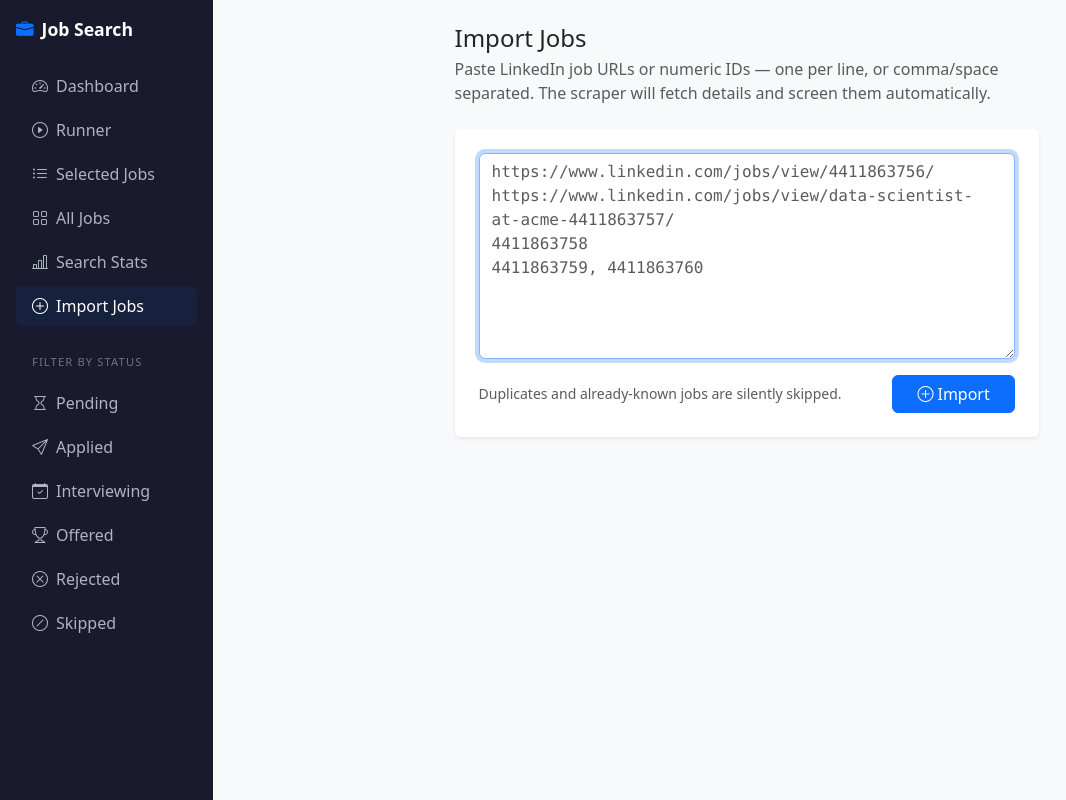
After one commit to mertalpaydin/AI-assisted-job-search-tool, a Flask app: page /jobs/import in a window 1280 px wide. The commit adds this page. Shown: the whole page, without its empty margins (0-1066 px from the left). Run offline with Flask 3, Linux system fonts and the light colour scheme.

Commit message:
Add title pre-filter to reduce screening API costs, plus web UI and pipeline improvements
- Add keyword-based title filter in SearchWorker: blocks obviously irrelevant jobs
  (Sexologist, Dietitian, Legal Counsel, etc.) before DB insert or API calls.
  Validated against 14k jobs: 30.8% of rejections blocked, 97.9% of selections kept.
- Add utils/analyze_title_keywords.py to tune the allowlist from DB data
- Add TitleFilterConfig to SearchConfig (config/config.yaml: title_filter.require_any)
- Web UI: add manual job import page (/jobs/import) with LinkedIn URL parsing
- Web UI: add live search and remote-only toggle to jobs list
- Web UI: add Import Jobs nav link
- DB: add get_job_status(), purge_cover_letter_nulls(); fix stuck empty CL rows
- Cover letter: guard against empty API responses
- Prompts: tighten location rule (relocation conflicts), add no-bold/italic rule
- Remove docs/project-summary.md

Co-Authored-By: Claude Sonnet 4.6 <noreply@anthropic.com>

```diff
--- a/src/job_search/ai/cover_letter.py
+++ b/src/job_search/ai/cover_letter.py
@@ -153,6 +153,11 @@ class CoverLetterWorker:
             self._db.mark_cover_letter_error(job_id, str(exc), retry_count=max_retries)
             return
 
+        if not text or not text.strip():
+            logger.error("Cover letter for job {} returned empty text — marking as error", job_id)
+            self._db.mark_cover_letter_error(job_id, "Empty response from API", retry_count=max_retries)
+            return
+
         self._db.save_cover_letter(job_id, text, cl_cfg.model, key_idx)
         logger.info("Cover letter generated for job {} ({})", job_id, job.title)
 
--- a/src/job_search/core/config.py
+++ b/src/job_search/core/config.py
@@ -25,11 +25,16 @@ class RateLimitConfig(BaseModel):
     idle_cycle_delay: float = 60.0  # seconds to wait after a full cycle with 0 new jobs
 
 
+class TitleFilterConfig(BaseModel):
+    require_any: list[str] = []  # at least one must match (word-boundary, case-insensitive); empty = disabled
+
+
 class SearchConfig(BaseModel):
     keywords: list[str]
     locations: list[LocationConfig]
     rate_limits: RateLimitConfig = Field(default_factory=RateLimitConfig)
     max_pages: int = 5  # pages of 100 results each, per keyword+location
+    title_filter: TitleFilterConfig = Field(default_factory=TitleFilterConfig)
 
 
 class ScreeningModelConfig(BaseModel):
--- a/src/job_search/web/app.py
+++ b/src/job_search/web/app.py
@@ -7,6 +7,7 @@ Run with:  job-search web
 from __future__ import annotations
 
 import os
+import re
 import threading
 from datetime import datetime
 from pathlib import Path
@@ -218,6 +219,66 @@ def _redirect_to_list(form) -> "Response":
 
 
 # ---------------------------------------------------------------------------
+# Manual Job Import
+# ---------------------------------------------------------------------------
+
+# Matches a bare numeric ID or extracts the ID from a LinkedIn jobs URL.
+# LinkedIn URL formats:
+#   /jobs/view/4411863756/
+#   /jobs/view/data-scientist-at-company-4411863756/
+_JOB_ID_RE = re.compile(r"(?:linkedin\.com/jobs/view/[^/]*?[-/])?(\d{7,})")
+
+
+def _parse_job_ids(raw: str) -> tuple[list[int], list[str]]:
+    """Return (valid_ids, invalid_tokens) parsed from a free-form text input."""
+    tokens = re.split(r"[\s,]+", raw.strip())
+    valid, invalid = [], []
+    seen = set()
+    for token in tokens:
+        if not token:
+            continue
+        m = _JOB_ID_RE.search(token)
+        if m:
+            job_id = int(m.group(1))
+            if job_id not in seen:
+                seen.add(job_id)
+                valid.append(job_id)
+        else:
+            invalid.append(token)
+    return valid, invalid
+
+
+@app.route("/jobs/import", methods=["GET", "POST"])
+def import_jobs():
+    result = None
+    if request.method == "POST":
+        raw = request.form.get("job_ids", "")
+        valid_ids, invalid_tokens = _parse_job_ids(raw)
+
+        added, skipped = [], []
+        db = get_db()
+        for job_id in valid_ids:
+            if db.job_exists(job_id):
+                skipped.append(db.get_job_status(job_id))
+            else:
+                db.insert_job(job_id, keyword="manual", location_id="manual")
+                # Push to the live details queue if the runner is running
+                if _runner_coordinator is not None and _runner_thread is not None and _runner_thread.is_alive():
+                    _runner_coordinator._details_queue.put(job_id)
+                added.append(job_id)
+
+        runner_live = _runner_thread is not None and _runner_thread.is_alive()
+        result = {
+            "added": added,
+            "skipped": skipped,
+            "invalid": invalid_tokens,
+            "runner_live": runner_live,
+        }
+
+    return render_template("import_jobs.html", result=result)
+
+
+# ---------------------------------------------------------------------------
 # Runner UI Routes
 # ---------------------------------------------------------------------------
 
--- a/src/job_search/web/templates/base.html
+++ b/src/job_search/web/templates/base.html
@@ -55,6 +55,11 @@
             <i class="bi bi-bar-chart-line me-2"></i>Search Stats
           </a>
         </li>
+        <li class="nav-item">
+          <a class="nav-link {% if request.endpoint == 'import_jobs' %}active{% endif %}" href="/jobs/import">
+            <i class="bi bi-plus-circle me-2"></i>Import Jobs
+          </a>
+        </li>
         <li class="nav-item mt-3">
           <span class="nav-link text-secondary" style="font-size:0.7rem;text-transform:uppercase;letter-spacing:.1em">Filter by status</span>
         </li>
--- /dev/null
+++ b/src/job_search/web/templates/import_jobs.html
@@ -0,0 +1,118 @@
+{% extends "base.html" %}
+{% block title %}Import Jobs{% endblock %}
+
+{% block content %}
+<div class="row justify-content-center">
+  <div class="col-lg-7">
+
+    <h4 class="mb-1">Import Jobs</h4>
+    <p class="text-muted mb-4">
+      Paste LinkedIn job URLs or numeric IDs — one per line, or comma/space separated.
+      The scraper will fetch details and screen them automatically.
+    </p>
+
+    <div class="card border-0 shadow-sm mb-4">
+      <div class="card-body p-4">
+        <form method="POST">
+          <div class="mb-3">
+            <textarea
+              name="job_ids"
+              class="form-control font-monospace"
+              rows="8"
+              placeholder="https://www.linkedin.com/jobs/view/4411863756/
+https://www.linkedin.com/jobs/view/data-scientist-at-acme-4411863757/
+4411863758
+4411863759, 4411863760"
+              autofocus
+            ></textarea>
+          </div>
+          <div class="d-flex justify-content-between align-items-center">
+            <small class="text-muted">Duplicates and already-known jobs are silently skipped.</small>
+            <button type="submit" class="btn btn-primary px-4">
+              <i class="bi bi-plus-circle me-1"></i>Import
+            </button>
+          </div>
+        </form>
+      </div>
+    </div>
+
+    {% if result is not none %}
+    <div class="card border-0 shadow-sm">
+      <div class="card-body p-4">
+        <h6 class="mb-3">Results</h6>
+
+        <div class="row g-3 mb-3">
+          <div class="col-4">
+            <div class="p-3 rounded text-center" style="background:#d1e7dd">
+              <div class="fs-3 fw-bold text-success">{{ result.added | length }}</div>
+              <div class="small text-success">Added</div>
+            </div>
+          </div>
+          <div class="col-4">
+            <div class="p-3 rounded text-center" style="background:#fff3cd">
+              <div class="fs-3 fw-bold text-warning">{{ result.skipped | length }}</div>
+              <div class="small text-warning">Already in DB</div>
+            </div>
+          </div>
+
+          <div class="col-4">
+            <div class="p-3 rounded text-center" style="background:#f8d7da">
+              <div class="fs-3 fw-bold text-danger">{{ result.invalid | length }}</div>
+              <div class="small text-danger">Invalid</div>
+            </div>
+          </div>
+        </div>
+
+        {% if result.added %}
+        <div class="mb-3">
+          {% if result.runner_live %}
+          <div class="alert alert-success py-2 mb-2">
+            <i class="bi bi-lightning-charge-fill me-1"></i>
+            Runner is live — jobs queued for immediate processing.
+          </div>
+          {% else %}
+          <div class="alert alert-warning py-2 mb-2">
+            <i class="bi bi-exclamation-triangle me-1"></i>
+            Runner is not running. Jobs will be picked up on next start.
+          </div>
+          {% endif %}
+          <div class="small text-muted mb-1">Added job IDs:</div>
+          <div class="font-monospace small text-break">{{ result.added | join(", ") }}</div>
+        </div>
+        {% endif %}
+
+        {% if result.skipped %}
+        <div class="mb-3">
+          <div class="small text-muted mb-2">Already in DB:</div>
+          <div class="d-flex flex-wrap gap-2">
+            {% for job in result.skipped %}
+            {% if job.selected %}
+            <a href="/jobs/{{ job.job_id }}" class="text-decoration-none">
+              <span class="badge bg-{{ job.badge }} font-monospace" style="font-size:0.8rem">
+                {{ job.job_id }} <span class="opacity-75">· {{ job.label }}</span>
+              </span>
+            </a>
+            {% else %}
+            <span class="badge bg-{{ job.badge }} font-monospace" style="font-size:0.8rem">
+              {{ job.job_id }} <span class="opacity-75">· {{ job.label }}</span>
+            </span>
+            {% endif %}
+            {% endfor %}
+          </div>
+        </div>
+        {% endif %}
+
+        {% if result.invalid %}
+        <div>
+          <div class="small text-muted mb-1">Unrecognised tokens:</div>
+          <div class="font-monospace small text-danger text-break">{{ result.invalid | join(", ") }}</div>
+        </div>
+        {% endif %}
+
+      </div>
+    </div>
+    {% endif %}
+
+  </div>
+</div>
+{% endblock %}
```
Also changed, not shown: docs/project-summary.md (deleted, +0 -64 lines), src/job_search/core/database.py (+47 -6 lines), src/job_search/scraping/search.py (+24 -1 lines), src/job_search/web/templates/jobs.html (+58 -2 lines), utils/analyze_title_keywords.py (added, +146 -0 lines), 1 other file.
